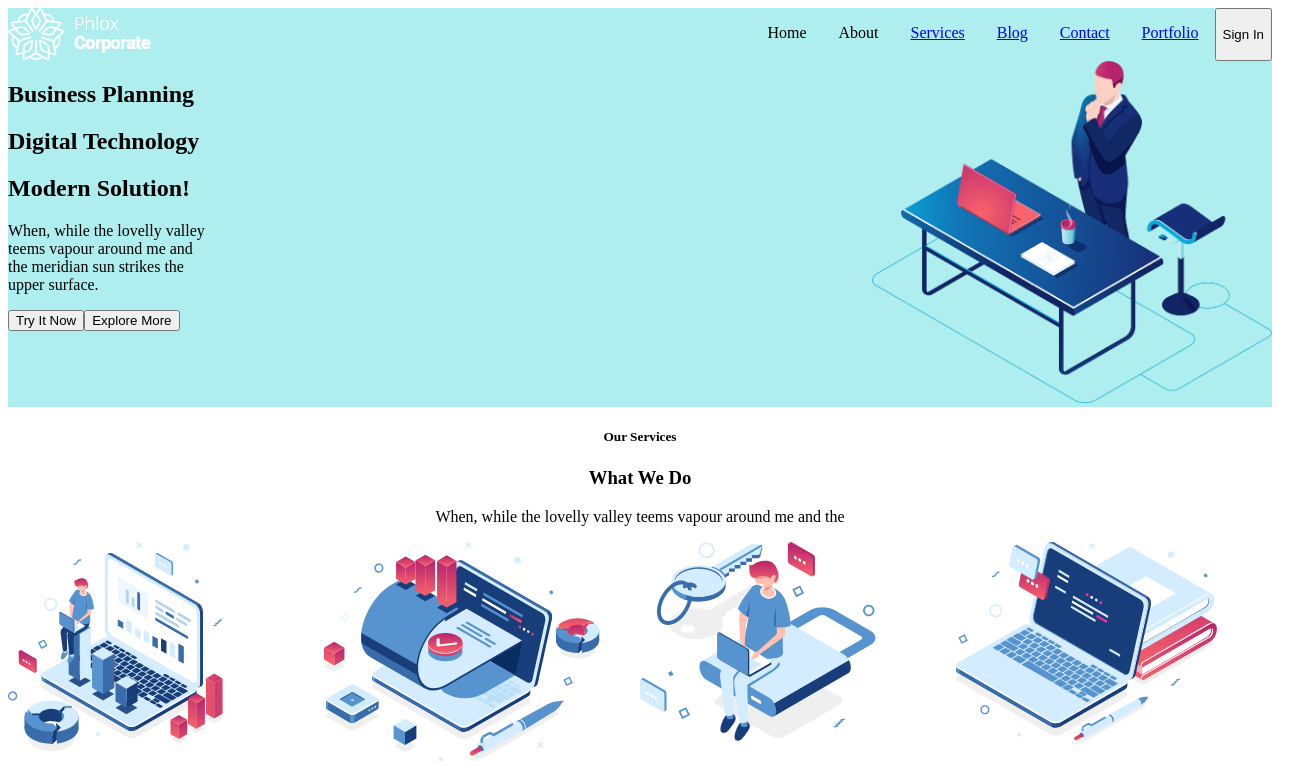
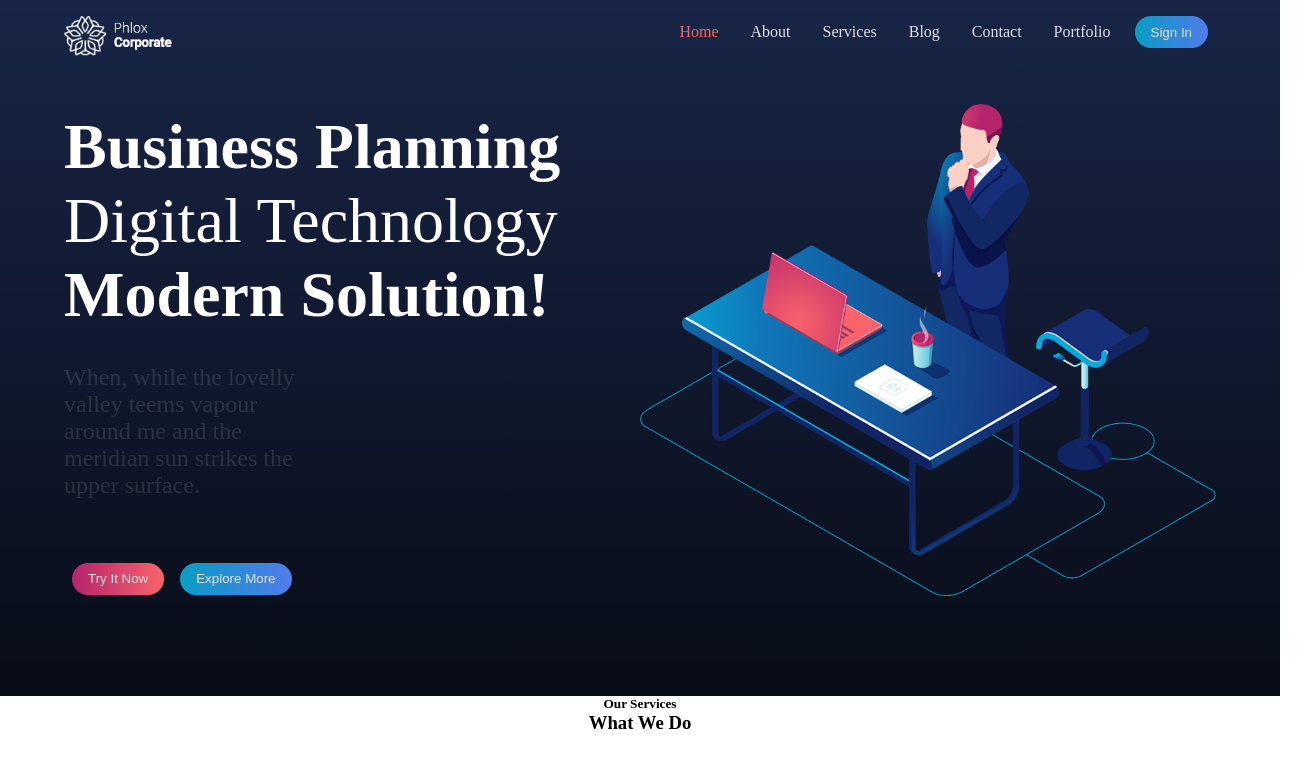
Before and after one commit to andreadebortoli2/proj-html-vuejs, a Vue app: page / in a window 1280 px wide. Shown: the top 766 px of the page, 1315 px wide, since content can reach past the window. Built offline with nearby package versions, Linux system fonts and the light colour scheme.

Commit message:
add header style with sass

```diff
--- a/package.json
+++ b/package.json
@@ -14,6 +14,7 @@
   },
   "devDependencies": {
     "@vitejs/plugin-vue": "^5.0.4",
+    "sass": "^1.74.1",
     "vite": "^5.2.0"
   }
 }
--- a/src/App.vue
+++ b/src/App.vue
@@ -19,4 +19,6 @@ export default {
     <AppFooter />
 </template>
 
-<style scoped></style>
+<style lang="scss">
+@use './assets/AppStyle.scss'
+</style>
--- /dev/null
+++ b/src/assets/AppStyle.scss
@@ -0,0 +1,18 @@
+@use './partials/Variables.scss' as *;
+@use './partials/HeaderStyle';
+@use './partials/BlueCard';
+
+* {
+    margin: 0;
+    padding: 0;
+    box-sizing: border-box;
+}
+
+:root {
+    --background_primary: #527CEB
+}
+
+.container {
+    width: 90%;
+    margin: 0 auto;
+}
--- /dev/null
+++ b/src/assets/partials/Variables.scss
@@ -0,0 +1,35 @@
+$background-color-secondary: #FFFFFF;
+$text-color-primary: #000000;
+$text-color-secondary: #FFFFFF;
+$text-color-nav: #E0E0E0;
+$text-color-bluecard: #FFFFFF1F;
+$button-try-color-primary: #B6246E;
+$button-try-color-secondary: #F9636B;
+$button-explore-color-primary: #527CEB;
+$button-explore-color-secondary: #03A7D3E6;
+$button-try-background: linear-gradient(to right, #B6246E, #F9636B);
+
+@mixin background-primary {
+    background-color: #527CEB;
+    background-image: linear-gradient(#000000B3, #000000E6);
+}
+
+@mixin button-try {
+    color: $text-color-nav;
+    background-image: linear-gradient(to right, #B6246E, #F9636B), linear-gradient(to right, #FFFFFFE6, #FFFFFFD4);
+    border: none;
+    border-radius: 1rem;
+    padding: 0.5rem 1rem;
+    margin: 0 0.5rem;
+    height: 2rem;
+}
+
+@mixin button-explore {
+    color: $text-color-nav;
+    background-image: linear-gradient(to right, #03A7D3E6, #527CEB), linear-gradient(to right, #000000B3, #000000E6);
+    border: none;
+    border-radius: 1rem;
+    padding: 0.5rem 1rem;
+    margin: 0 0.5rem;
+    height: 2rem;
+}
--- /dev/null
+++ b/src/assets/partials/_BlueCard.scss
@@ -0,0 +1,30 @@
+@use './Variables.scss' as *;
+
+.title {
+    color: $text-color-secondary;
+
+    font-weight: 100;
+    font-size: 4rem;
+}
+
+.title.bold {
+    font-weight: 900;
+}
+
+
+p {
+    color: $text-color-bluecard;
+    font-size: 1.5rem;
+    font-weight: 100;
+    padding: 2rem 0 4rem;
+    width: 50%
+}
+
+.try {
+    @include button-try
+}
+
+.explore {
+    @include button-explore;
+
+}
--- /dev/null
+++ b/src/assets/partials/_HeaderStyle.scss
@@ -0,0 +1,68 @@
+@use './Variables.scss' as *;
+
+#site_header {
+    @include background-primary;
+    padding: 1rem 0 3rem;
+
+    .container {
+        display: flex;
+        justify-content: space-between;
+        align-items: start;
+
+        .logo {
+            height: 2.5rem;
+        }
+
+        .right_side {
+            display: flex;
+            align-items: center;
+
+            .nav_bar {
+                display: flex;
+                justify-content: space-around;
+                list-style: none;
+
+
+                .home {
+                    color: $button-try-color-secondary;
+                }
+
+                li {
+                    padding: 0 1rem;
+                    color: $text-color-nav;
+
+                    a {
+                        color: $text-color-nav;
+                        text-decoration: none;
+
+                    }
+                }
+            }
+
+            button {
+                @include button-explore;
+            }
+        }
+    }
+
+    #hero {
+        display: flex;
+        justify-content: space-between;
+        align-items: center;
+        padding: 3rem 0;
+
+        .left {
+            width: 50%;
+            padding-right: 4rem;
+            flex-grow: 2;
+        }
+
+        .right {
+            width: 50%;
+
+            img {
+                width: 100%;
+            }
+        }
+    }
+}
--- a/src/components/AppHeader.vue
+++ b/src/components/AppHeader.vue
@@ -1,8 +1,12 @@
 <script>
+import Hero from './Main/Hero.vue';
 import { store } from '../store';
 
 export default {
     name: 'AppHeader',
+    components: {
+        Hero,
+    },
     data() {
         return {
             store,
@@ -13,7 +17,8 @@ export default {
 
 <template>
     <div id="site_header">
-        <img src="/public/images/white-logo-2.png" alt="">
+        <div class="container">
+            <img class="logo" src="/public/images/white-logo-2.png" alt="">
             <div class="right_side">
                 <ul class="nav_bar">
                     <li class="home">Home</li>
@@ -26,26 +31,8 @@ export default {
                 <button class="sign_in">Sign In</button>
             </div>
         </div>
+        <Hero />
+    </div>
 </template>
 
-<style scoped>
-#site_header {
-    background-color: paleturquoise;
-    display: flex;
-    justify-content: space-between;
-
-    .right_side {
-        display: flex;
-
-        .nav_bar {
-            display: flex;
-            justify-content: space-around;
-            list-style: none;
-
-            li {
-                padding: 0 1rem;
-            }
-        }
-    }
-}
-</style>
+<style scoped></style>
--- a/src/components/AppMain.vue
+++ b/src/components/AppMain.vue
@@ -1,5 +1,4 @@
 <script>
-import Hero from './Main/Hero.vue';
 import Service from './Main/Service.vue';
 import StartProject from './Main/StartProject.vue';
 import Portfolio from './Main/Portfolio.vue';
@@ -11,7 +10,6 @@ import Subscribe from './Main/Subscribe.vue';
 export default {
     name: 'AppMain',
     components: {
-        Hero,
         Service,
         StartProject,
         Portfolio,
@@ -45,7 +43,6 @@ export default {
 </script>
 
 <template>
-    <Hero />
     <Service />
     <StartProject />
     <Portfolio />
--- a/src/components/Main/Cards/BlueCard.vue
+++ b/src/components/Main/Cards/BlueCard.vue
@@ -10,8 +10,8 @@ export default {
 <template>
     <div class="card">
         <h5 v-if="card.section">{{ card.section }}</h5>
-        <div class="title" v-for="title in card.titles">
-            <h2>{{ title }}</h2>
+        <div class="title" :class="{ bold: index % 2 === 0 }" v-for="(title, index) in card.titles">
+            {{ title }}
         </div>
         <p>{{ card.text }}</p>
         <button class="try">Try It Now</button>
--- a/src/components/Main/Cards/PortfolioCarouselCard.vue
+++ b/src/components/Main/Cards/PortfolioCarouselCard.vue
@@ -1,6 +1,6 @@
 <script>
 import { defineComponent } from 'vue'
-import { Carousel, Navigation, Slide } from 'vue3-carousel'
+import { Carousel, Slide, Pagination } from 'vue3-carousel'
 
 import 'vue3-carousel/dist/carousel.css'
 
@@ -9,7 +9,7 @@ export default defineComponent({
     components: {
         Carousel,
         Slide,
-        Navigation,
+        Pagination
     },
     props: {
         slidesList: Array,
@@ -40,14 +40,61 @@ export default defineComponent({
                 </div>
             </div>
         </Slide>
+        <template #addons>
+            <Pagination />
+        </template>
     </Carousel>
 
 </template>
 <style scoped>
-/* .carousel__prev,
-.carousel__next {} */
+/*style slides.
+/* .carousel__slide {
+  scroll-snap-stop: auto;
+  flex-shrink: 0;
+  margin: 0;
+  position: relative;
 
-/* .carousel__slide:hover {
-    border: 2px solid orange;
+  display: flex;
+  justify-content: center;
+  align-items: center;
+
+
+} */
+/* style pagination:
+/* .carousel__pagination {
+  display: flex;
+  justify-content: center;
+  list-style: none;
+  line-height: 0;
+  margin: 10px 0 0;
+  padding: 0;
+}
+
+.carousel__pagination-button {
+  display: block;
+  border: 0;
+  margin: 0;
+  cursor: pointer;
+  padding: var(--vc-pgn-margin);
+  background: transparent;
+}
+
+.carousel__pagination-button::after {
+  display: block;
+  content: '';
+  width: var(--vc-pgn-width);
+  height: var(--vc-pgn-height);
+  border-radius: var(--vc-pgn-border-radius);
+  background-color: var(--vc-pgn-background-color);
+}
+
+.carousel__pagination-button--active::after {
+  background-color: var(--vc-pgn-active-color);
+}
+
+@media(hover: hover) {
+  .carousel__pagination-button:hover::after {
+    background-color: var(--vc-pgn-active-color);
+  }
 } */
 </style>
--- a/src/components/Main/Hero.vue
+++ b/src/components/Main/Hero.vue
@@ -18,7 +18,7 @@ export default {
 </script>
 
 <template>
-    <div id="hero">
+    <div class="container" id="hero">
         <div class="left">
             <BlueCard :card="card" />
         </div>
@@ -28,22 +28,4 @@ export default {
     </div>
 </template>
 
-<style scoped>
-#hero {
-    background-color: paleturquoise;
-    display: flex;
-    justify-content: space-between;
-
-    .left {
-        width: 200px;
-    }
-
-    .right {
-        width: 400px;
-
-        img {
-            width: 100%;
-        }
-    }
-}
-</style>
+<style scoped></style>
```
Also changed, not shown: 1 other file (tests, documents, lock files or other folders). Lines whose indentation alone changed are shown as unchanged.
